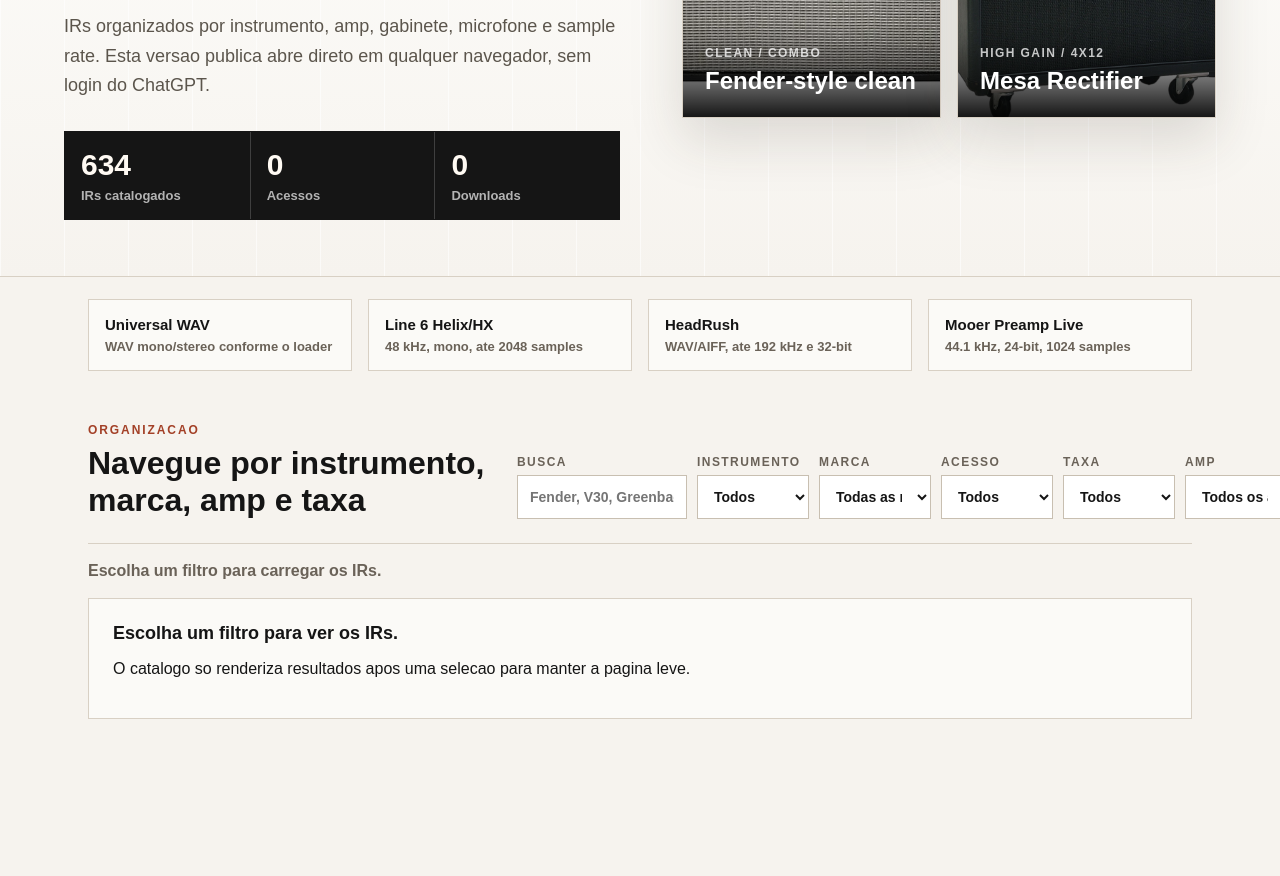
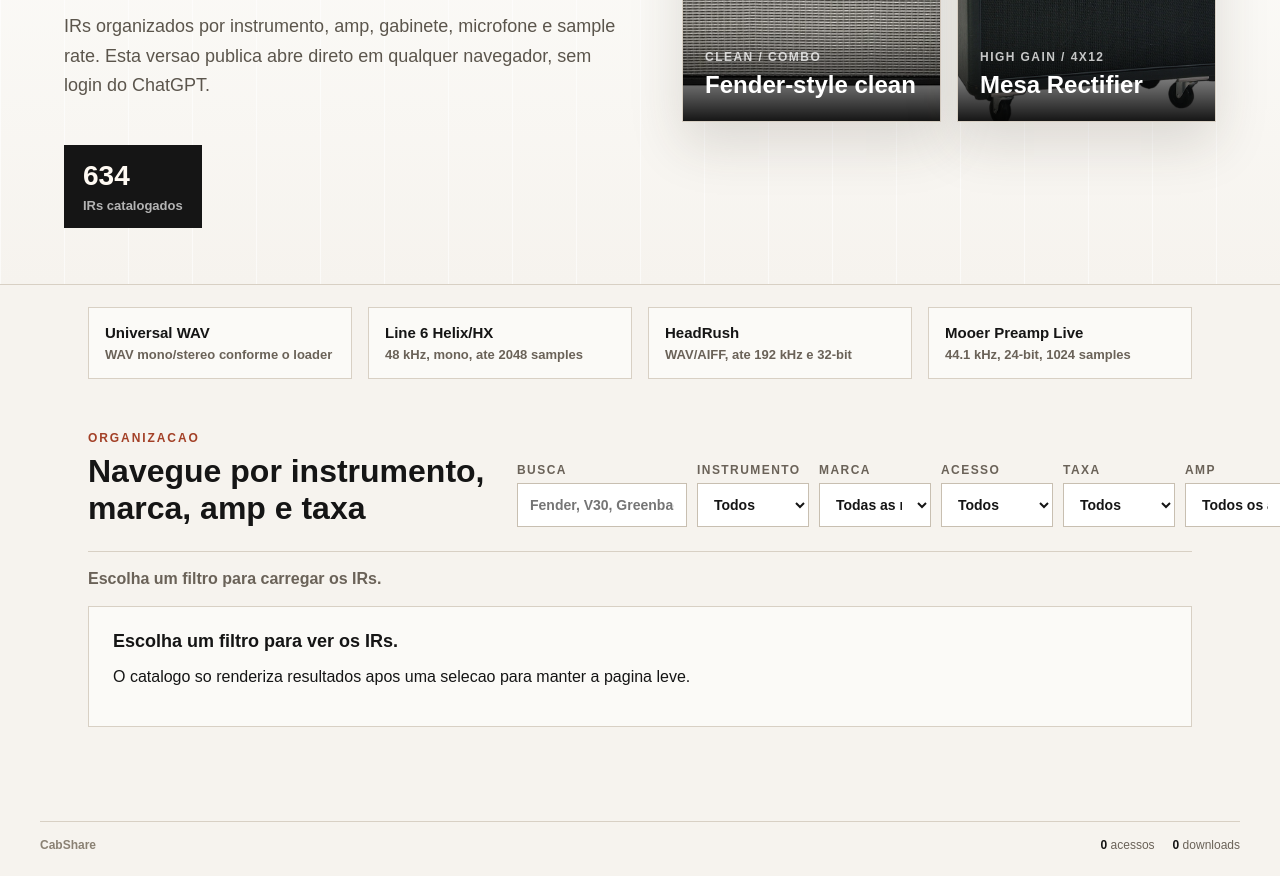
Before and after one commit to eduardocruz2023/cabshare, a website: page index.html in a window 1280 px wide. Shown: the part 440-1316 px from the top of the page. Before the commit the page ends 1215 px from the top, so only its background shows below. Drawn offline with Linux system fonts and the light colour scheme; no server answers.

Commit message:
Move stats to footer

```diff
--- a/index.html
+++ b/index.html
@@ -10,7 +10,7 @@
     />
     <meta name="theme-color" content="#111111" />
     <link rel="icon" href="./favicon.svg" type="image/svg+xml" />
-    <link rel="stylesheet" href="./styles.css?v=20260826-access-filter1" />
+    <link rel="stylesheet" href="./styles.css?v=20260826-footer-stats1" />
   </head>
   <body>
     <header class="hero">
@@ -31,8 +31,6 @@
           </p>
           <div class="metrics">
             <div><strong id="totalCount">0</strong><span>IRs catalogados</span></div>
-            <div><strong id="visitCount">0</strong><span>Acessos</span></div>
-            <div><strong id="downloadCount">0</strong><span>Downloads</span></div>
           </div>
         </section>
         <section class="feature-stack" aria-label="Destaques">
@@ -74,6 +72,12 @@
       <div id="results" class="results"></div>
     </main>
 
-    <script src="./script.js?v=20260826-access-filter1"></script>
+    <footer class="site-footer">
+      <span>CabShare</span>
+      <span><strong id="visitCount">0</strong> acessos</span>
+      <span><strong id="downloadCount">0</strong> downloads</span>
+    </footer>
+
+    <script src="./script.js?v=20260826-footer-stats1"></script>
   </body>
 </html>
--- a/styles.css
+++ b/styles.css
@@ -110,10 +110,8 @@
 }
 
 .metrics {
-  display: grid;
-  grid-template-columns: repeat(3, minmax(0, 1fr));
-  gap: 0;
-  margin-top: 30px;
+  display: inline-flex;
+  margin-top: 26px;
   border: 1px solid #151515;
   background: #151515;
 }
@@ -134,6 +132,7 @@
 .metrics div {
   border: 0;
   background: transparent;
+  padding: 14px 18px;
 }
 
 .metrics div + div {
@@ -143,7 +142,7 @@
 .metrics strong {
   display: block;
   color: #fffaf3;
-  font-size: 30px;
+  font-size: 28px;
 }
 
 .metrics span,
@@ -478,6 +477,28 @@
   font-weight: 800;
 }
 
+.site-footer {
+  display: flex;
+  width: min(1200px, calc(100% - 40px));
+  margin: 38px auto 24px;
+  padding-top: 16px;
+  border-top: 1px solid var(--line);
+  color: var(--muted);
+  gap: 18px;
+  justify-content: flex-end;
+  font-size: 12px;
+}
+
+.site-footer span:first-child {
+  margin-right: auto;
+  color: #8a8173;
+  font-weight: 800;
+}
+
+.site-footer strong {
+  color: var(--ink);
+}
+
 .empty {
   padding: 24px;
 }
@@ -501,10 +522,6 @@
     grid-template-columns: repeat(2, minmax(0, 1fr));
   }
 
-  .metrics {
-    grid-template-columns: 1fr;
-  }
-
   .metrics div + div {
     border-left: 0;
     border-top: 1px solid rgb(255 255 255 / 0.18);
@@ -524,4 +541,13 @@
   .nav {
     align-items: flex-start;
   }
+
+  .site-footer {
+    flex-wrap: wrap;
+    justify-content: flex-start;
+  }
+
+  .site-footer span:first-child {
+    flex-basis: 100%;
+  }
 }
```
